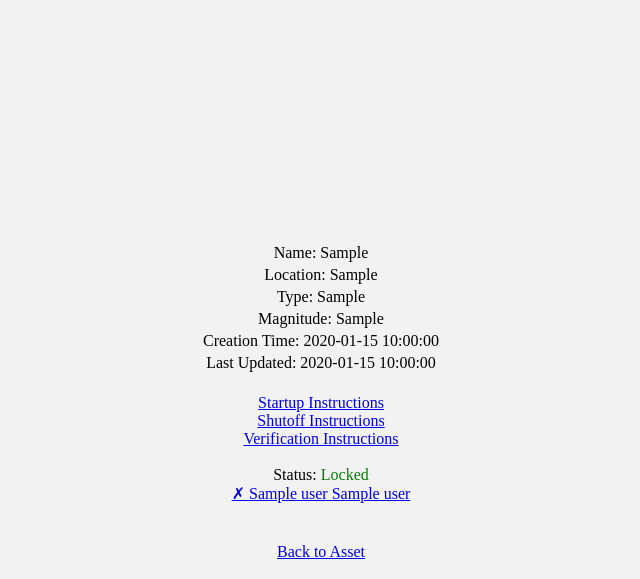
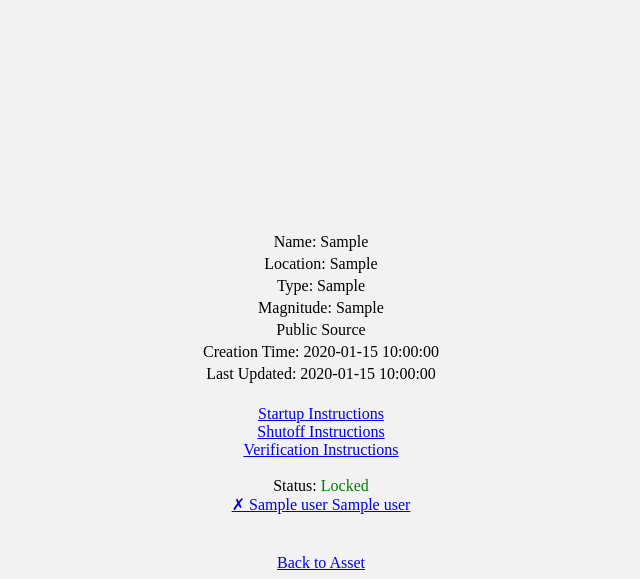
Before and after one commit to probablyanasian/lotoapp, a Flask app: template templates/asset_source.html in a window 1280 px wide. Shown: the top 579 px of the page, without its empty margins (319-959 px from the left). Run offline with Flask 2, Linux system fonts and the light colour scheme; the template is opened without the code that fills it: most values are stand-ins (such as "Sample title", 1, 10 or a date in 2020).

Commit message:
fin round 2

```diff
--- a/main.py
+++ b/main.py
@@ -44,6 +44,12 @@ def login():
         resp = make_response(render_template('login.html'))
         resp.set_cookie('token', '', expires=0)
         return resp
+
+@app.route('/logout', methods=['GET'])
+def logout():
+    resp = make_response(redirect(url_for('login')))
+    resp.set_cookie('token', '', expires=0)
+    return resp
 
 @app.route('/signup', methods=['GET', 'POST'])
 def signup():
@@ -279,12 +285,12 @@ def base_add_source(site_id, asset_id):
 def handle_new_source(i_site_id: str, i_user_id: str, i_asset_id: str, i_vals: dict) -> tuple:
     if not verify_exists(i_vals, ['name', 'location', 'type', 'shutoff_ins', 'startup_ins', 'verif_ins']):
             return (False, render_template('new_source.html', message='Missing Parameter'))
-    i_vals['locked'] = 0 if 'locked' not in i_vals else 1
+    i_vals['private'] = 0 if 'private' not in i_vals else 1
     if 'magnitude' not in i_vals:
         i_vals['magnitude'] = ''
-    source_instance = Source.Source(i_site_id, i_user_id, i_vals['name'], i_vals['location'], i_vals['type'], i_vals['magnitude'], i_vals['locked'], i_vals['shutoff_ins'], i_vals['startup_ins'], i_vals['verif_ins'])
+    source_instance = Source.Source(i_site_id, i_user_id, i_vals['name'], i_vals['location'], i_vals['type'], i_vals['magnitude'], i_vals['private'], i_vals['shutoff_ins'], i_vals['startup_ins'], i_vals['verif_ins'])
     Asset.add_source_to_asset(i_asset_id, source_instance.id)
-    return (True, source_instance.id, i_vals['locked'])
+    return (True, source_instance.id, i_vals['private'])
 
 @app.route('/site/<site_id>/asset/<asset_id>/new_source/', methods=['GET', 'POST'], strict_slashes=False)
 def base_new_source(site_id, asset_id):
@@ -618,7 +624,7 @@ def base_source(site_id, source_id):
     users_list = list(users_list for users_list,_ in itertools.groupby(users_list))
     return render_template('source.html', source_info=source_info, users_list=users_list, site_name=site_name, is_manager=is_manager, creation_time=creation_time, last_updated=last_updated)
 
-@app.route('/site/<site_id>/incident/<incident_id>/asset/<asset_id>/source/<source_id>/file/<file_id>', methods=['GET'], strict_slashes=False)
+@app.route('/site/<site_id>/incident/<incident_id>/asset/<asset_id>/source/<source_id>/file/<file_id>/', methods=['GET'], strict_slashes=False)
 def view_file(site_id, incident_id, asset_id, source_id, file_id):
     verify = User.validate_token(request.cookies.get('token'))
     if not verify[0]:
@@ -633,7 +639,7 @@ def view_file(site_id, incident_id, asset_id, source_id, file_id):
     tstring = time.ctime(unix_time)
     source_name = Source.get_info_from_id(source_id)[0][0]
     fpath_filt = fpath.replace('.', '')
-    return render_template('image.html', user_image=fpath_filt, time_string=tstring, source_name=source_name)
+    return render_template('image.html', user_image=fpath_filt, time_string=tstring, source_name=source_name, fileid=file_id)
 
 @app.route('/uploads/<site_id>/<incident_id>/<asset_id>/<source_id>/<file_id>/', strict_slashes=False)
 def serve_file(site_id, incident_id, asset_id, source_id, file_id):
@@ -860,10 +866,11 @@ def edit_source(site_id, filepath, source_id):
             return render_template('edit_source.html', data=source_info, message='Missing Parameter')
         if 'magnitude' not in vals:
             vals['magnitude'] = ''
-        Source.update_by_id(source_id, vals['name'], vals['location'], vals['type'], vals['magnitude'], vals['shutoff_ins'], vals['startup_ins'], vals['verif_ins'])
+        vals['private'] = 0 if 'private' not in vals else 1
+        Source.update_by_id(source_id, vals['name'], vals['location'], vals['type'], vals['magnitude'], vals['shutoff_ins'], vals['startup_ins'], vals['verif_ins'], vals['private'])
         request.url.replace('edit_source/', '').replace('edit_source', '')
 
-    source_info = Source.get_info_from_id(source_id)
+    source_info = Source.get_info_from_id(source_id)[0]
     return render_template('edit_source.html', data=source_info)
 
 @app.route('/site/<site_id>/view_no_file_list/', methods=['GET'], strict_slashes=False)
--- a/templates/add_asset.html
+++ b/templates/add_asset.html
@@ -5,12 +5,12 @@
 </head>
 <body>
     <div>
-        <a href="../new_asset/" class="button">New Asset</a><br>
+        <a href="../new_asset/" class="button">New Asset</a><br><br>
         {% for asset in asset_list %}
             <form method="POST">
                 <input type="text" style="display:none;" value="{{ asset[0] }}" name="id">
                 <input type="submit" value="{{ asset[1] }}">
-            </form><br>
+            </form>
         {% endfor %}
         <p style="color:red;">{{message}}</p><br>
         <br><br><a href="../">Back</a>
--- a/templates/asset_source.html
+++ b/templates/asset_source.html
@@ -10,6 +10,11 @@
         <p>Type: {{ source_info[2] }}</p>
         {% if source_info[3]|length > 0 %}
             <p>Magnitude: {{ source_info[3] }}</p>
+        {% endif %}
+        {% if source_info[11] == 1 %}
+            <p>Private Source</p>
+        {% else %}
+            <p>Public Source</p>
         {% endif %}
         <p>Creation Time: {{ creation_time }}</p>
         <p>Last Updated: {{ last_updated }}</p>
--- a/templates/edit_source.html
+++ b/templates/edit_source.html
@@ -17,7 +17,11 @@
             <label>Verification Instructions:</label><br>
             <textarea type="text" class="text" placeholder="Verification Instructions" name="verif_ins">{{ data[8] }}</textarea><br>
             <label for="private">Private: </label>
-            <input type="checkbox" value="private" style="width: 5rem;" placeholder="private" name="private"><br>
+            <input type="checkbox" value="private" style="width: 5rem;" placeholder="private" name="private"
+            {% if data[11] == 1 %}
+            checked
+            {% endif %}
+            ><br>
             <input type="submit" value="Submit"><br>
         </form>
         <p style="color:red;">{{message}}</p>
--- a/templates/image.html
+++ b/templates/image.html
@@ -5,7 +5,7 @@
 </head>
 <body>
     <p>Taken at: {{ time_string }}</p>
-    <img src="{{ user_image }}" alt="Image">
-    <br><a href="../">Back to Source: {{ source_name }}</a>
+    <a href="../../">Back to Source: {{ source_name }}</a><br><br>
+    <img src="{{ user_image }}" alt="Image {{ fileid }}">
 </body>
 </html>
--- a/templates/incident_source.html
+++ b/templates/incident_source.html
@@ -10,6 +10,11 @@
         <p>Type: {{ source_info[2] }}</p>
         {% if source_info[3]|length > 0 %}
             <p>Magnitude: {{ source_info[3] }}</p>
+        {% endif %}
+        {% if source_info[11] == 1 %}
+            <p>Private Source</p>
+        {% else %}
+            <p>Public Source</p>
         {% endif %}
         <p>Creation Time: {{ creation_time }}</p>
         <p>Last Updated: {{ last_updated }}</p>
--- a/templates/new_source.html
+++ b/templates/new_source.html
@@ -13,8 +13,9 @@
             <textarea type="text" class="text" placeholder="Shutoff Instructions" name="shutoff_ins"></textarea><br>
             <textarea type="text" class="text" placeholder="Startup Instructions" name="startup_ins"></textarea><br>
             <textarea type="text" class="text" placeholder="Verification Instructions" name="verif_ins"></textarea><br>
-            <!-- <label for="locked">Locked: </label>
-            <input type="checkbox" value="locked" style="width: 5rem;" placeholder="locked" name="locked"><br> -->
+            <label for="private">Private: </label>
+            <input type="checkbox" value="private" style="width: 5rem;" placeholder="private" name="private"
+            ><br>
             <input type="submit" value="Submit"><br>
         </form>
         <p style="color:red;">{{message}}</p>
--- a/templates/source.html
+++ b/templates/source.html
@@ -10,6 +10,11 @@
         <p>Type: {{ source_info[2] }}</p>
         {% if source_info[3]|length > 0 %}
             <p>Magnitude: {{ source_info[3] }}</p>
+        {% endif %}
+        {% if source_info[11] == 1 %}
+            <p>Private Source</p>
+        {% else %}
+            <p>Public Source</p>
         {% endif %}
         <p>Creation Time: {{ creation_time }}</p>
         <p>Last Updated: {{ last_updated }}</p>
--- a/templates/view_no_file.html
+++ b/templates/view_no_file.html
@@ -10,6 +10,9 @@
             Occured with Asset: <a href="../asset/{{ item[2][0] }}/">{{ item[2][1] }}</a> and Source: <a href="../source/{{ item[3][0] }}/">{{ item[3][1] }}</a>. Direct Link: <a href="../incident/{{ item[1][0] }}/asset/{{ item[2][0] }}/source/{{ item[3][0] }}/">Here</a>.
             <br>
         {% endfor %}
+        {% if no_file_list|length == 0 %}
+            <p style="color: green">All Incident Sources have Files.</p>
+        {% endif %}
         <p style="color:red;">{{message}}</p>
         <br><br><a href="../">Back</a>
     </div>
--- a/templates/view_sites.html
+++ b/templates/view_sites.html
@@ -11,7 +11,8 @@
         <br><br>
         <a href='/join_site'> Join Site </a><br>
         <a href='/new_site'> Create Site </a><br><br>
-        <a href='/edit_user'> Edit User </a><br>
+        <a href='/edit_user'> Edit User </a><br><br>
+        <a href='/logout'> Log Out </a><br>
         <p style="color:red;"> {{message}} </p>
     </div>
 </body>
```
Also changed, not shown: Source.py (+20 -10 lines), 4 other files.
